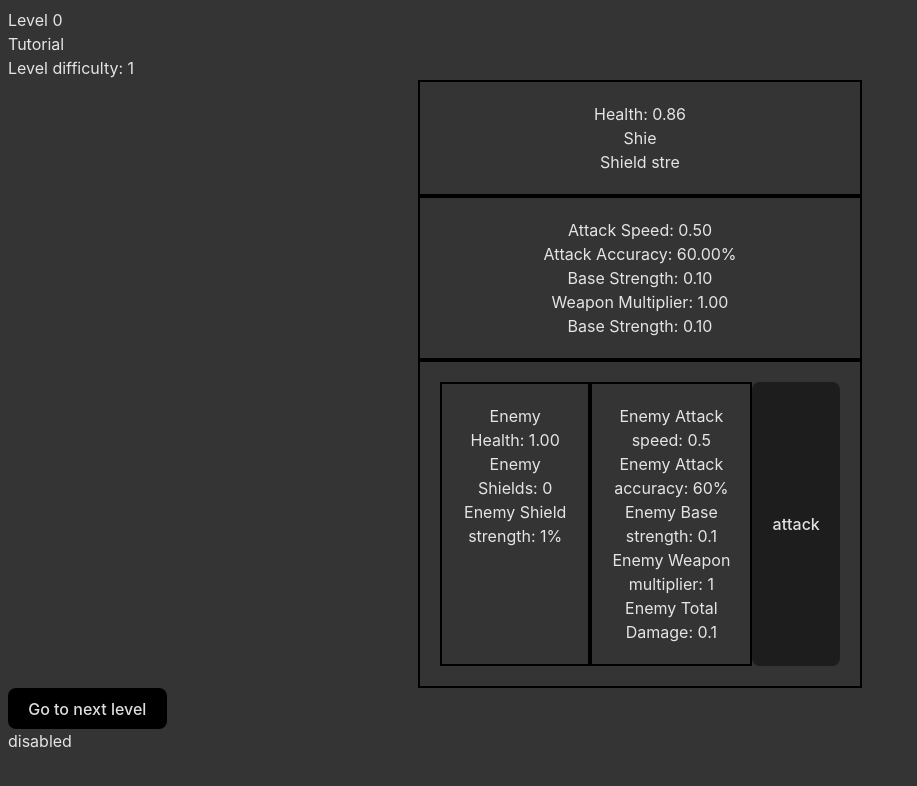
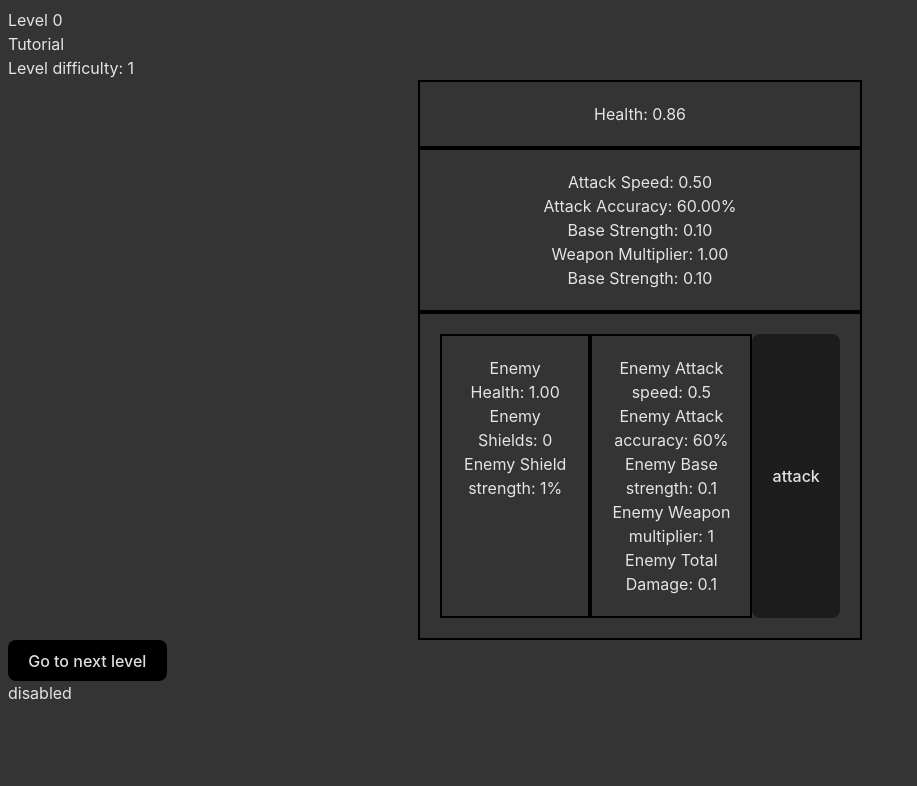
Before and after one commit to XnoobSpeakable/Incremental-Fighting, a website built with Vite: page index.html in a window 1280 px wide. Shown: the whole page, without its empty margins (0-917 px from the left). Built offline with nearby package versions, Linux system fonts and the light colour scheme.

Commit message:
html change

```diff
--- a/index.html
+++ b/index.html
@@ -14,8 +14,8 @@
     <div id="levelDifficultyDisplay"></div>
     <div id="defense-stats" class="bordered">
         <div id="healthDisplay">Health: 1</div>
-        <div id="shieldDisplay">Shie</div>
-        <div id="shieldStrengthDisplay">Shield stre</div>
+        <div id="shieldDisplay"></div>
+        <div id="shieldStrengthDisplay"></div>
     </div>
     <div id="attack-stats" class="bordered">
         <div id="attackSpeedDisplay"></div>
```
